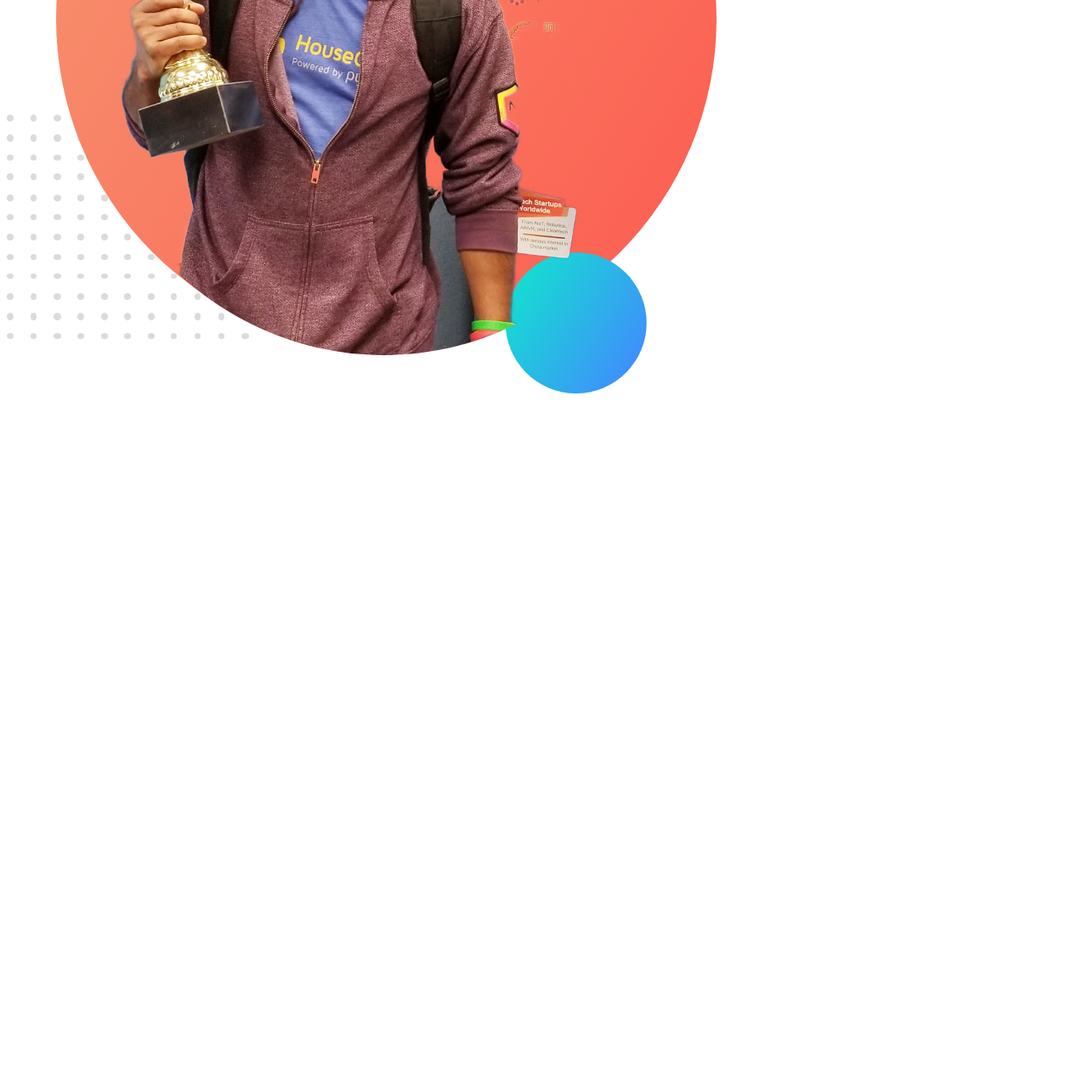
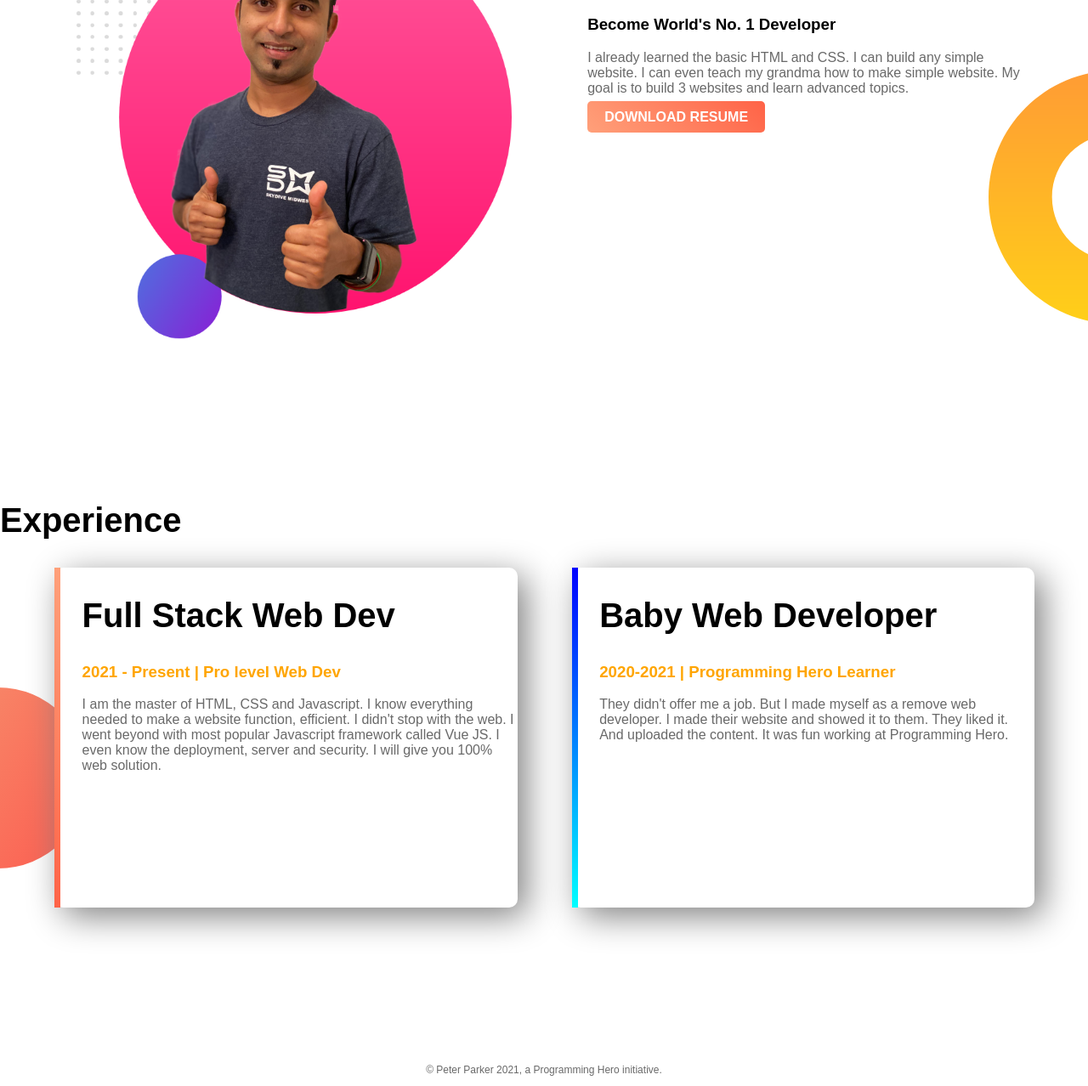
Before and after one commit to Mukhlesur-Rahman/web-portfolio, a plain HTML site: page index.html in a window 1280 px wide. Shown: the part 743-2021 px from the top of the page at 85% size. Before the commit the page ends 1218 px from the top, so only its background shows below. Drawn offline with Linux system fonts and the light colour scheme; a web font is replaced by a local one.

Commit message:
complete

```diff
--- a/index.html
+++ b/index.html
@@ -8,16 +8,47 @@
     <link rel="stylesheet" href="style.css">
 </head>
 <body>
-    <section>
+    <section class="top-banner">
         <div class="half-width">
             <h1>Welcome To</h1>
-            <h1><span class="name-highlight">Mukhlesur</span> Rahman</h1>
+            <h1><span class="orange-highlight">Mukhlesur</span> Rahman</h1>
             <h3>World-class professional web dev</h3>
             <p>You might saw me jumping, climbing buildings, and stopping trains. But nobody pays me a dime for that work. That's why I am learning and mastering web development. I will not stop until I become the Web Development Hero.</p>
-        </div class="half-width">
+            <a class="link-button" target="_blank" href="mailto:mail2mukhlesur@gmail.com">HIRE ME</a>
+         </div>
+        <div class="half-width">
          <img src="images/jhankar.png" alt="">
+        </div>
+    </section>
+    <section class="dream-area">
+        <div class="half-width">
+            <img src="images/jhankar2.png" alt="">
+        </div>
+        <div class="half-width">
+            <h2>Big Dream</h2>
+            <h3>Become World's No. 1 Developer</h3>
+            <p>I already learned the basic HTML and CSS. I can build any simple website. I can even teach my grandma how to make simple website. My goal is to build 3 websites and learn advanced topics.</p>
+            <a class="link-button" target="_blank" href="">DOWNLOAD RESUME</a>
+        </div>
 
     </section>
+
+    <section class="experience-area">
+        <h2>Experience</h2>
+        <div id="full-stack" class="half-width single-experience">
+            <h2>Full Stack Web Dev</h2>
+            <h3 class="orange-highlight">2021 - Present | Pro level Web Dev</h3>
+            <p>I am the master of HTML, CSS and Javascript. I know everything needed to make a website function, efficient. I didn't stop with the web. I went beyond with most popular Javascript framework called Vue JS. I even know the deployment, server and security. I will give you 100% web solution.</p>
+        </div>
+        <div id="baby-web" class="half-width single-experience">
+            <h2>Baby Web Developer</h2>
+            <h3 class="orange-highlight">2020-2021 | Programming Hero Learner</h3>
+            <p>They didn't offer me a job. But I made myself as a remove web developer. I made their website and showed it to them. They liked it. And uploaded the content. It was fun working at Programming Hero.</p>
+        </div>
+    </section>
+    <footer>
+        <p>© Peter Parker 2021, a Programming Hero initiative.</p>
+    </footer>
 
 
 </body>
--- a/style.css
+++ b/style.css
@@ -1,18 +1,71 @@
 body{
+    margin: 0;
     font-family: 'Poppins', sans-serif;
 }
 h1{
     font-size: 50px;
 }
-.name-highlight{
+h2{
+    font-size: 40px;
+}
+p{
+    color:dimgray;
+}
+.orange-highlight{
     color:orange;
 }
 .half-width{
     width:40%;
-    float:left;
-    margin-left: 2%;
+    float: left;
+    margin-left: 5%;
     padding-left: 2%;
 }
 .half-width img{
     width:100%;
 }
+.top-banner{
+    background-image: url(images/top-banner.png);
+    background-repeat: no-repeat;
+}
+section{
+    height: 500px;
+    padding-bottom: 150px;
+}
+.link-button{
+    text-decoration: none;
+    background-image: linear-gradient(45deg, lightSalmon, tomato);
+    padding: 10px 20px;
+    border-radius: 5px;
+    color:white;
+    font-weight: 700;
+}
+.dream-area{
+    background-image: url(images/dream-bg.png);
+    background-repeat: no-repeat;
+    background-position: right;
+}
+.single-experience{
+    box-shadow: 10px 10px 40px gray;
+    border-radius: 10px;
+    height: 80%;
+    background-color: white;
+}
+.experience-area{
+    background-image: url(images/exp-bg.png);
+    background-repeat: no-repeat;
+    background-position: left;
+}
+#full-stack{
+    border-left: 7px solid;
+    border-image: linear-gradient(180deg, lightSalmon,  tomato);
+    border-image-slice: 1;
+}
+#baby-web{
+    border-left: 7px solid;
+    border-image: linear-gradient(180deg, blue,  cyan);
+    border-image-slice: 1;
+}
+footer p{
+    text-align: center;
+    font-size: 12px;
+}
```
